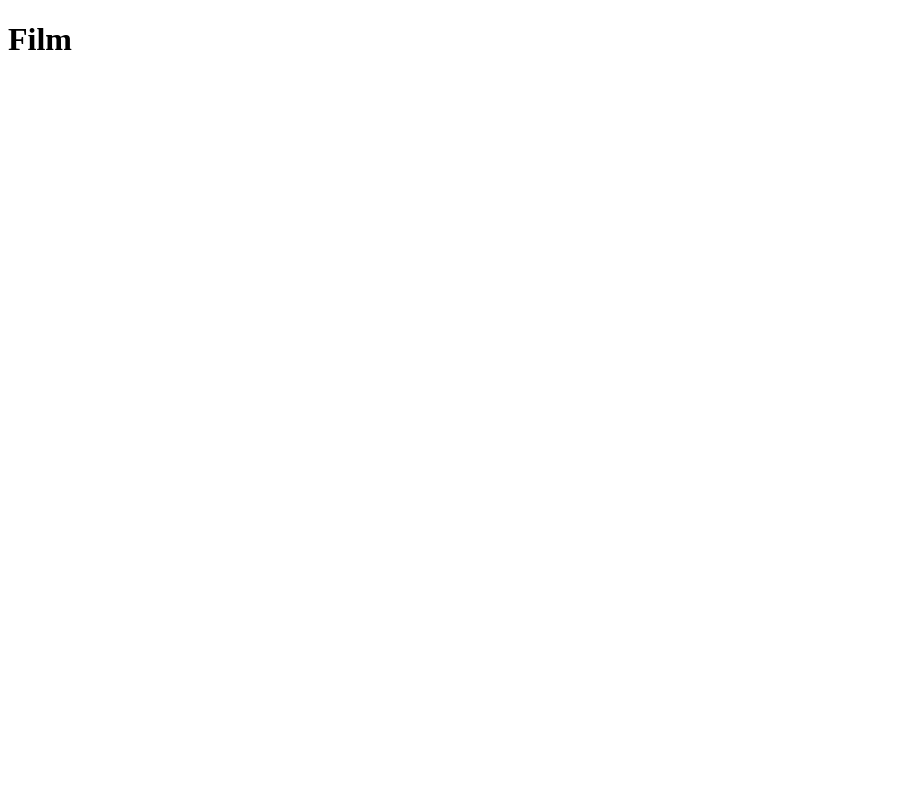
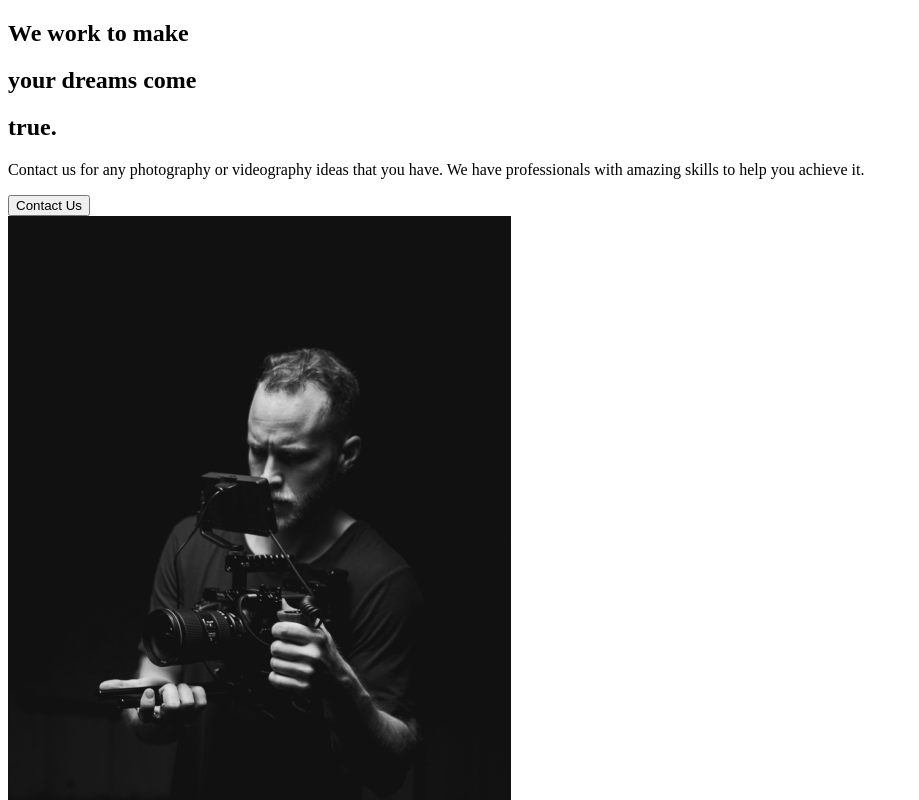
Before and after one commit to 1tenko/capture-portfolio, a React (Create React App) app: page / in a window 1280 px wide. Shown: the top 800 px of the page, without its empty margins (0-919 px from the left). Built offline with nearby package versions, Linux system fonts and the light colour scheme.

Commit message:
:construction_worker: About Section.

```diff
--- a/src/App.js
+++ b/src/App.js
@@ -1,7 +1,11 @@
+import React from "react";
+// Import Pages
+import AboutUs from "./pages/AboutUs";
+
 function App() {
   return (
     <div className="App">
-      <h1>Film</h1>
+      <AboutUs />
     </div>
   );
 }
--- /dev/null
+++ b/src/components/AboutSection.js
@@ -0,0 +1,32 @@
+import React from "react";
+import home1 from "../img/home1.png";
+
+const AboutSection = () => {
+  return (
+    <div>
+      <div className="description">
+        <div className="title">
+          <div className="hide">
+            <h2>We work to make</h2>
+          </div>
+          <div className="hide">
+            <h2>
+              your <span>dreams</span> come
+            </h2>
+            <div className="hide">
+              <h2>true.</h2>
+            </div>
+          </div>
+          <p>
+            Contact us for any photography or videography ideas that you have.
+            We have professionals with amazing skills to help you achieve it.
+          </p>
+          <button>Contact Us</button>
+        </div>
+      </div>
+      <img src={home1} alt="guy with a camera" />
+    </div>
+  );
+};
+
+export default AboutSection;
--- /dev/null
+++ b/src/pages/AboutUs.js
@@ -0,0 +1,9 @@
+import React from "react";
+// Page Components
+import AboutSection from "../components/AboutSection";
+
+const AboutUs = () => {
+  return <AboutSection />;
+};
+
+export default AboutUs;
```
